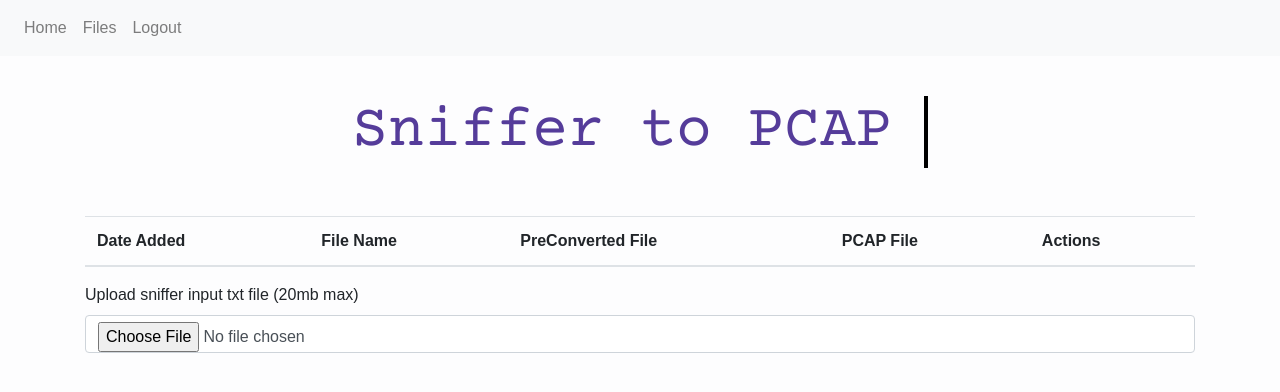
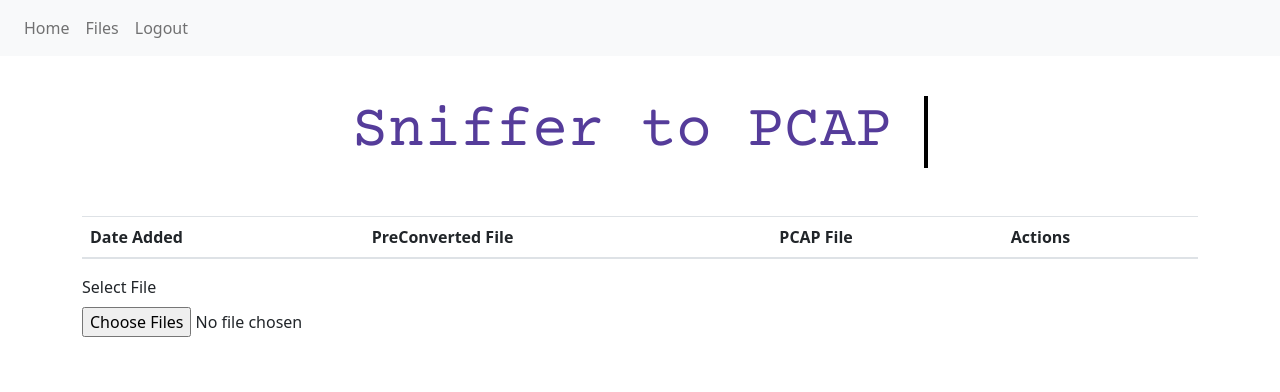
Before and after one commit to MoAl78741/FortiGate-sniffer-to-PCap-in-Flask, a Flask app: page /upload/ in a window 1280 px wide. Shown: the top 392 px of the page. Run offline with Flask 2, Linux system fonts and the light colour scheme; the visitor is signed in with stand-in values (Sample User, id 1); data comes from the database, SQL or seed files in the repository; lists and menus that the app fills with data are empty; some libraries are stand-ins or nearby versions.

Commit message:
Added google icons and dropzone multi file input

```diff
--- a/website/convert/convert_app.py
+++ b/website/convert/convert_app.py
@@ -1,3 +1,4 @@
+from tkinter.tix import FileSelectBox
 from flask import Flask, Blueprint, render_template, request, redirect, send_file, flash, url_for
 from flask_login import login_required, current_user
 from io import BytesIO
@@ -22,16 +23,20 @@ def upload():
     '''Takes in  file for upload'''
     files_table = Conversion.query.order_by(Conversion.date_created).all()
     if request.method == 'POST':
-        task_content = request.files['InputFile']
-        try:
-            new_task = Conversion(content=task_content.filename, data=task_content.read(), user_id=current_user.id)
-            db.session.add(new_task)
-            db.session.commit()
-            flash('File added!', category='success')
-            return redirect(url_for('.upload'))
-        except:
-            flash('Issue adding your sniffer to table', category='error')
-            return redirect(url_for('.upload'))
+        files = request.files.getlist('InputFiles[]')
+        print(files)
+        for f in files:
+            task_content = f
+            task_content.filename = sub('[^A-Za-z0-9\.]+', '', task_content.filename)
+            try:
+                new_task = Conversion(content=task_content.filename, data=task_content.read(), user_id=current_user.id)
+                db.session.add(new_task)
+                db.session.commit()
+            except:
+                flash('Issue adding your sniffer to table', category='error')
+                return redirect(url_for('.upload'))
+        flash('File added!', category='success')
+        return redirect(url_for('.upload'))
     else:
         return render_template('convert.html', tasks=files_table, user=current_user)
 
--- a/website/static/index.js
+++ b/website/static/index.js
@@ -27,3 +27,8 @@ $("textarea").keydown(function(e){
       e.preventDefault();
   }
 });
+
+//dropzone
+$(document).ready(function() {
+  $("#input-b5").fileinput({showCaption: false, dropZoneEnabled: false});
+});
--- a/website/static/main.css
+++ b/website/static/main.css
@@ -43,3 +43,12 @@ header h1 {
   90%{ width: 0ch;} /*Text is deleted*/
   100%{ width: 0ch;} /*Text stays hidden*/
 }
+
+
+.material-symbols-outlined {
+  font-variation-settings:
+  'FILL' 0,
+  'wght' 200,
+  'GRAD' 200,
+  'opsz' 40
+}
--- a/website/templates/base.html
+++ b/website/templates/base.html
@@ -9,13 +9,27 @@
       integrity="sha384-Vkoo8x4CGsO3+Hhxv8T/Q5PaXtkKtu6ug5TOeNV6gBiFeWPGFN9MuhOf23Q9Ifjh"
       crossorigin="anonymous"
     />
-    <link
-      rel="stylesheet"
-      href="https://stackpath.bootstrapcdn.com/font-awesome/4.7.0/css/font-awesome.min.css"
-      crossorigin="anonymous"
-    />
 
+    <link rel="stylesheet" href="https://fonts.googleapis.com/css2?family=Material+Symbols+Outlined:opsz,wght,FILL,GRAD@20..48,100..700,0..1,-50..200" />
     <link rel="stylesheet" href="{{ url_for('static', filename='main.css') }}"/>
+
+
+    <!-- For the drag and drop file upload-->
+    <!-- bootstrap 5.x or 4.x is supported. You can also use the bootstrap css 3.3.x versions -->
+<link rel="stylesheet" href="https://cdn.jsdelivr.net/npm/bootstrap@5.1.1/dist/css/bootstrap.min.css" crossorigin="anonymous">
+
+<!-- default icons used in the plugin are from Bootstrap 5.x icon library (which can be enabled by loading CSS below) -->
+<link rel="stylesheet" href="https://cdn.jsdelivr.net/npm/bootstrap-icons@1.5.0/font/bootstrap-icons.min.css" crossorigin="anonymous">
+
+<!-- alternatively you can use the font awesome icon library if using with `fas` theme (or Bootstrap 4.x) by uncommenting below. -->
+<!-- link rel="stylesheet" href="https://use.fontawesome.com/releases/v5.15.3/css/all.css" crossorigin="anonymous" -->
+
+<!-- the fileinput plugin styling CSS file -->
+<link href="https://cdn.jsdelivr.net/gh/kartik-v/bootstrap-fileinput@5.2.5/css/fileinput.min.css" media="all" rel="stylesheet" type="text/css" />
+
+<!-- if using RTL (Right-To-Left) orientation, load the RTL CSS file after fileinput.css by uncommenting below -->
+<!-- link href="https://cdn.jsdelivr.net/gh/kartik-v/bootstrap-fileinput@5.2.5/css/fileinput-rtl.min.css" media="all" rel="stylesheet" type="text/css" /-->
+ <!-- For the drag and drop file upload-->
 
     <title>{% block title %}Sniffer to PCAP converter{% endblock %}</title>
   </head>
@@ -82,5 +96,32 @@
       type="text/javascript"
       src="{{ url_for('static', filename='index.js') }}"
     ></script>
+
+    <!-- For the drag and drop file upload-->
+    <!-- the jQuery Library -->
+<script src="https://code.jquery.com/jquery-3.6.0.min.js" crossorigin="anonymous"></script>
+
+<!-- piexif.min.js is needed for auto orienting image files OR when restoring exif data in resized images and when you
+    wish to resize images before upload. This must be loaded before fileinput.min.js -->
+<script src="https://cdn.jsdelivr.net/gh/kartik-v/bootstrap-fileinput@5.2.5/js/plugins/piexif.min.js" type="text/javascript"></script>
+
+<!-- sortable.min.js is only needed if you wish to sort / rearrange files in initial preview.
+    This must be loaded before fileinput.min.js -->
+<script src="https://cdn.jsdelivr.net/gh/kartik-v/bootstrap-fileinput@5.2.5/js/plugins/sortable.min.js" type="text/javascript"></script>
+
+<!-- bootstrap.bundle.min.js below is needed if you wish to zoom and preview file content in a detail modal
+    dialog. bootstrap 5.x or 4.x is supported. You can also use the bootstrap js 3.3.x versions. -->
+<script src="https://cdn.jsdelivr.net/npm/bootstrap@5.1.1/dist/js/bootstrap.bundle.min.js" crossorigin="anonymous"></script>
+
+<!-- the main fileinput plugin script JS file -->
+<script src="https://cdn.jsdelivr.net/gh/kartik-v/bootstrap-fileinput@5.2.5/js/fileinput.min.js"></script>
+
+<!-- following theme script is needed to use the Font Awesome 5.x theme (`fas`). Uncomment if needed. -->
+<!-- script src="https://cdn.jsdelivr.net/gh/kartik-v/bootstrap-fileinput@5.2.5/themes/fas/theme.min.js"></script -->
+
+<!-- optionally if you need translation for your language then include the locale file as mentioned below (replace LANG.js with your language locale) -->
+<script src="https://cdn.jsdelivr.net/gh/kartik-v/bootstrap-fileinput@5.2.5/js/locales/LANG.js"></script>
+<!-- For the drag and drop file upload-->
+
   </body>
 </html>
--- a/website/templates/convert.html
+++ b/website/templates/convert.html
@@ -2,7 +2,8 @@
 
 {% block head %}
 <title>Sniffer to PCAP Converter</title>
-<link href="https://fonts.googleapis.com/icon?family=Material+Icons" rel="stylesheet">
+
+
 
 {% endblock %}
 
@@ -10,6 +11,9 @@
 <header>
   <h1> Sniffer to PCAP</h1>
 </header>
+
+
+
 
 <div class="table-wrapper" align="center">
 
@@ -21,7 +25,7 @@
        <thead>
         <tr>
             <th scope="col">Date Added</th>
-            <th scope="col">File Name</th>
+            <!-- <th scope="col">File Name</th> -->
             <th scope="col">PreConverted File</th>
             <th scope="col">PCAP File</th>
             <th scope="col">Actions</th>
@@ -32,22 +36,34 @@
 
         <tr>
             <td title="Date Added">{{ task.date_created.date() }}</td>
-            <td title="File Name">{{  task.content }}</td>
+            <!-- <td title="File Name">{{  task.content }}</td> -->
             <td title="PreConverted File"><a href="/downloadpre/{{task.id}}">
-                 {{ task.content }}
-                </a></td>
+              <span class="material-symbols-outlined" title="Download original file">
+                file_download
+                </span>
+                </a>{{ task.content }}</td>
             <td title="PCAP File">
             {%  if task.data_converted is none %}
             <a href="/convert/{{task.id}}" onclick="document.body.style.cursor='wait'; return true;">
-                Click to Convert </a>
+              <span class="material-symbols-outlined" title="Convert original to PCAP File">
+                transform
+                </span>
+                </a>
+
             {%  else %}
             <a href="/downloadpost/{{task.id}}">
-            Download PCAP</a>
+              <span class="material-symbols-outlined" title="Download PCAP file">
+                description
+                </span>
+               </a>
             {%  endif %}</td>
 
             <td title="Action">
-                <a href="/delete/{{task.id}}">Delete</a>
-                <br>
+                <a href="/delete/{{task.id}}">
+                <span class="material-symbols-outlined" title="Delete File">
+                  delete_forever
+                  </span></a>
+
 
 
 
@@ -55,7 +71,11 @@
                 {% else %}
 
 
-                <a href =""  onClick="renameFileTaskId({{task.id}})" name="id-target" data-toggle="modal" data-target="#rename-input-box">Rename</a>
+                <a href =""  onClick="renameFileTaskId({{task.id}})" name="id-target" data-toggle="modal" data-target="#rename-input-box">
+                  <span class="material-symbols-outlined" title="Rename File">
+                    edit
+                    </span>
+                </a>
 
                 <div class="modal fade" id="rename-input-box" tabindex="-1" role="dialog" aria-labelledby="exampleModalLabel" aria-hidden="true">
                     <div class="modal-dialog" role="document">
@@ -85,11 +105,23 @@
 
 </div>
 
-<div class="mb-3">
-  <label for="formFile" class="form-label">Upload sniffer input txt file (20mb max)</label>
+<!-- <div class="mb-3"> -->
+  <!-- <label for="formFile" class="form-label">Upload sniffer input txt file (20mb max)
+
+
+  </label>
   <form action="/upload/" method="POST" enctype="multipart/form-data" id="InputForm">
   <input class="form-control" type="file" id="formFile" accept="text/*,.log" name="InputFile" onchange="InputForm.submit()">
+</form> -->
+
+<div>
+<label class="control-label">Select File</label>
+<form action="/upload/" method="POST" enctype="multipart/form-data" id="InputForm">
+<input id="input-b1" name="InputFiles[]" type="file" class="file" data-preview-file-type="text" multiple data-allowed-file-extensions='["log", "txt"]' data-browse-on-zone-click="true">
 </form>
+
+
+
 </div>
 
 
```
